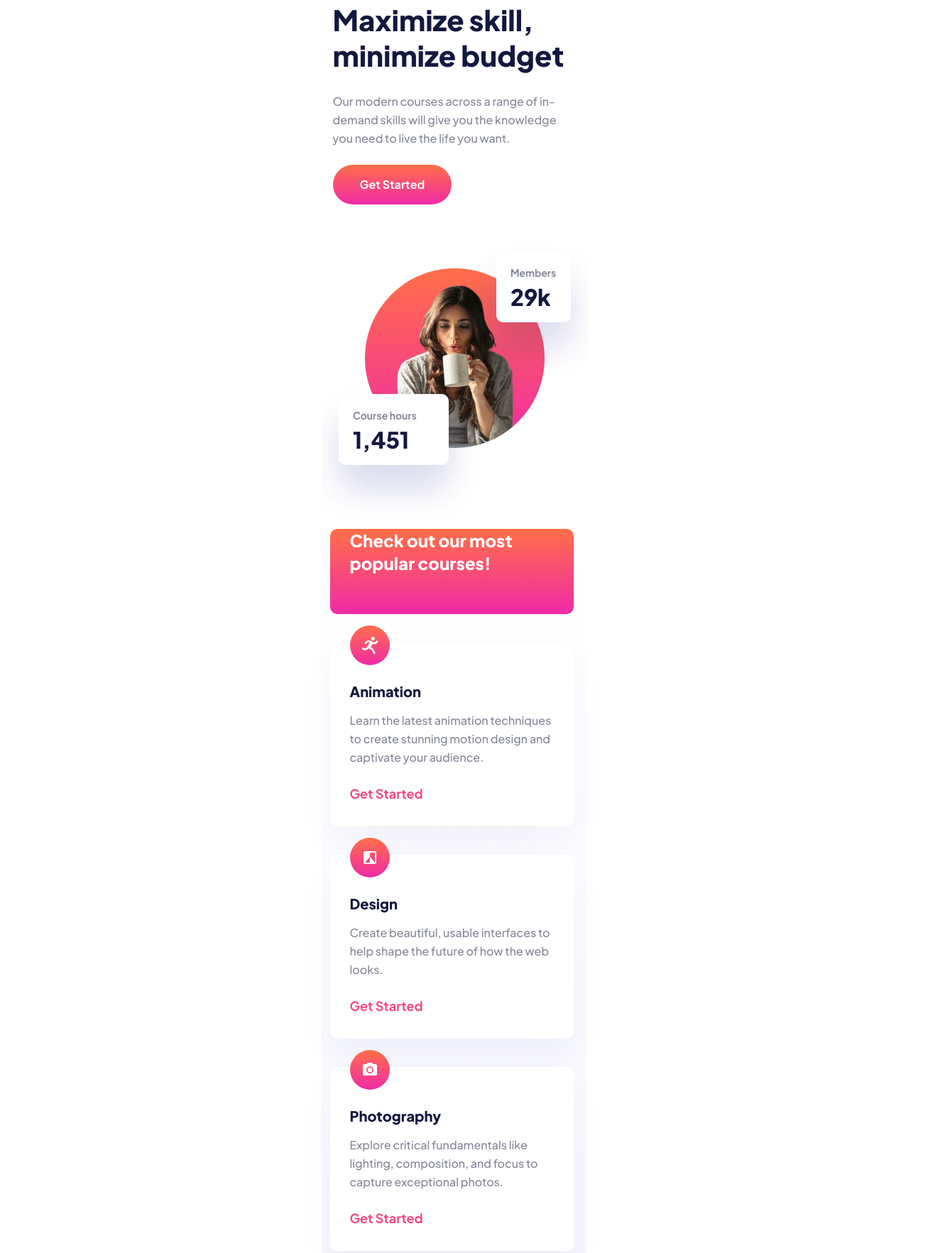
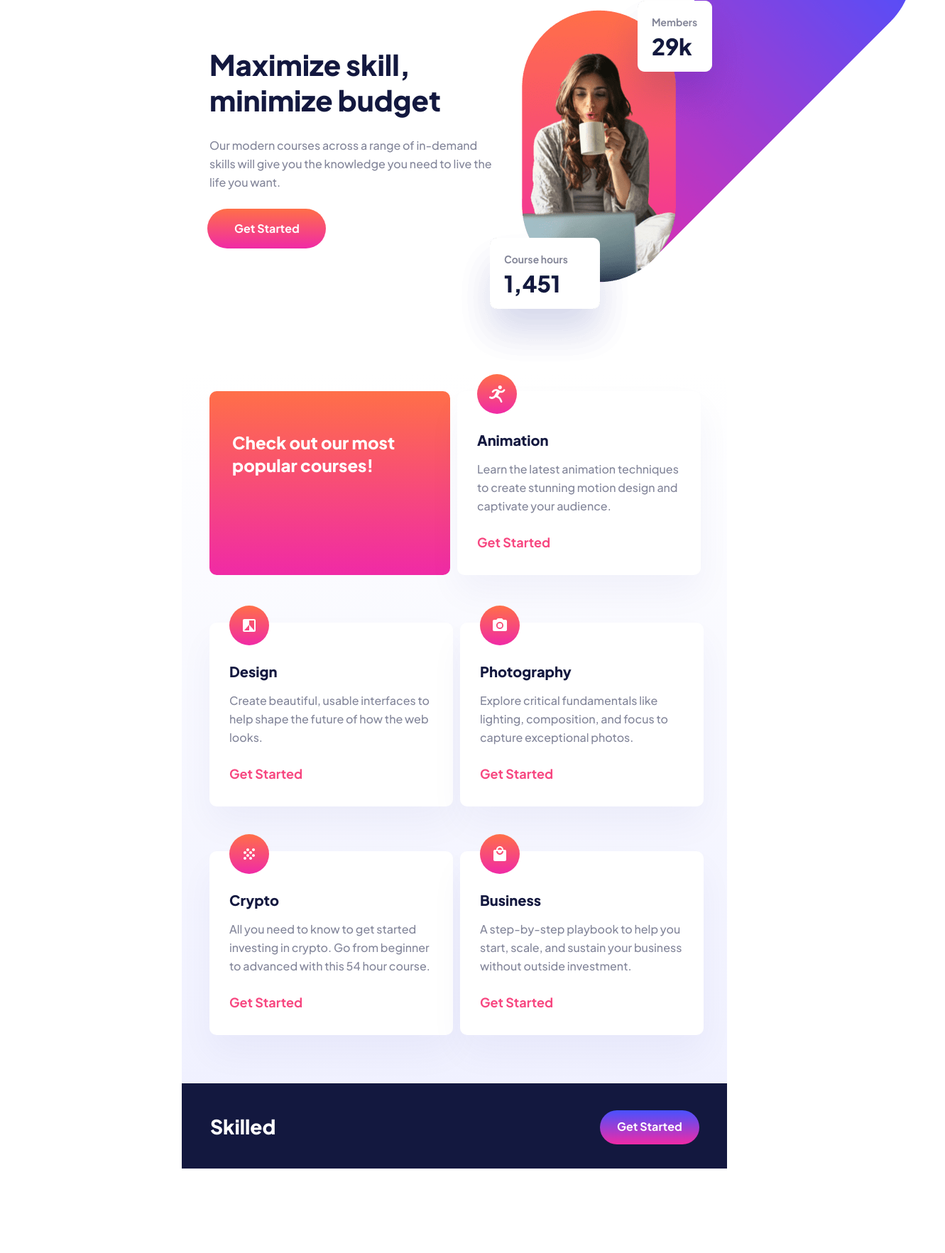
Before and after one commit to jfosu/skilled-elearning-landing-page, a plain HTML site: page starter-code/index.html in a window 1280 px wide. Shown: the part 107-1872 px from the top of the page at 71% size, 1331 px wide, since content can reach past the window. After the commit the page ends 1760 px from the top, so only its background shows below. Drawn offline with Linux system fonts and the light colour scheme.

Commit message:
tablet view

```diff
--- a/starter-code/index.html
+++ b/starter-code/index.html
@@ -25,6 +25,9 @@
       </div>
       <div class="mobileladyphoto">
         <img src="assets/image-hero-mobile.png" alt="">
+      </div>
+      <div class="tabletladyphoto">
+        <img src="assets/image-hero-tablet.png" alt="">
       </div>
       <div class="mobilelastlargecontainer">
         <div class="mobilecheckoutcontainer">
--- a/starter-code/style.css
+++ b/starter-code/style.css
@@ -16,6 +16,12 @@ a {
     text-decoration: none;
 }
 
+@media (max-width:767px) {
+    .tabletladyphoto {
+        display: none;
+    }
+};
+
 /* mobile main container */
 .mobilemaincontainer {
     height: 2615px;
@@ -27,6 +33,7 @@ a {
 
 }
 
+/* container for navbar and lady photo */
 .mobileskilleduppertext {
     height: 35px;
     width: 89px;
@@ -121,6 +128,7 @@ a {
 
 }
 
+/* container for all the grid */
 .mobilelastlargecontainer {
     height: 1695px;
     width: 373px;
@@ -134,9 +142,8 @@ a {
 .mobilecheckoutcontainer {
     height: 120px;
     width: 343px;
-    margin: 12px;
+    margin-left: 0px;
     margin-top: 0px;
-    border-radius: 0px;
     background: linear-gradient(180deg, #FF6F48 0%, #F02AA6 100%);
     border-radius: 10px;
 }
@@ -159,7 +166,7 @@ a {
     position: relative;
     height: 283px;
     width: 343px;
-    margin-left: 12px;
+    margin-left: 0px;
     margin-top: 16px;
 
 }
@@ -228,52 +235,6 @@ a {
 
 }
 
-.mobilefootercontainer {
-    height: 120px;
-    width: 375px;
-    background: #13183F;
-
-}
-
-.mobilelastpartskilledtext {
-    display: inline-block;
-    height: 35px;
-    width: 89px;
-    margin-left: 16px;
-    margin-top: 43px;
-    font-size: 28px;
-    font-weight: 800;
-    line-height: 35px;
-    letter-spacing: 0px;
-    text-align: left;
-    color: #FFFFFF;
-
-}
-
-.mobilelastgetstartedcontainer {
-    display: flex;
-    height: 48px;
-    width: 140px;
-    margin-left: 219px;
-    margin-top: -40px;
-    border-radius: 28px;
-    background: linear-gradient(180deg, #4851FF 0%, #F02AA6 100%);
-}
-
-.mobilegetstartedtext {
-    height: 28px;
-    width: 92px;
-    margin-left: 24px;
-    margin-top: 9px;
-    font-size: 16px;
-    font-weight: 700;
-    line-height: 28px;
-    letter-spacing: 0px;
-    text-align: left;
-    color: #FFFFFF;
-
-}
-
 .design {
     height: 25px;
     width: 68px;
@@ -326,3 +287,145 @@ a {
     color: #13183F;
 
 }
+
+/* footer container */
+.mobilefootercontainer {
+    height: 120px;
+    width: 375px;
+    background: #13183F;
+
+}
+
+.mobilelastpartskilledtext {
+    display: inline-block;
+    height: 35px;
+    width: 89px;
+    margin-left: 16px;
+    margin-top: 43px;
+    font-size: 28px;
+    font-weight: 800;
+    line-height: 35px;
+    letter-spacing: 0px;
+    text-align: left;
+    color: #FFFFFF;
+
+}
+
+.mobilelastgetstartedcontainer {
+    display: flex;
+    height: 48px;
+    width: 140px;
+    margin-left: 219px;
+    margin-top: -40px;
+    border-radius: 28px;
+    background: linear-gradient(180deg, #4851FF 0%, #F02AA6 100%);
+}
+
+.mobilegetstartedtext {
+    height: 28px;
+    width: 92px;
+    margin-left: 24px;
+    margin-top: 9px;
+    font-size: 16px;
+    font-weight: 700;
+    line-height: 28px;
+    letter-spacing: 0px;
+    text-align: left;
+    color: #FFFFFF;
+
+}
+
+@media (min-width:768px) {
+    .mobilemaincontainer {
+        height: 1760px;
+        width: 768px;
+        margin: 0 auto;
+        border-radius: 0px;
+    }
+    .mobileskilleduppertext {
+        margin-left: 39px;
+        margin-top: 31px;
+    }
+    .mobilegetstartedcontainer {
+        margin-left: 588px;
+        margin-top: -40px;
+    }
+    .mobilemaximizeskilltext {
+        height: 101px;
+        width: 326px;
+        margin-left: 39px;
+        margin-top: 99px;
+    }
+    .mobileourmoderntext {
+        width: 398px;
+        margin-left: 39px;
+        margin-top: 25px;
+    }
+    .mobileredgetstartedcontainer {
+        margin-left: 36px;
+        margin-top: 24px;
+    }
+    .mobileladyphoto {
+    display: none;
+    }
+    .tabletladyphoto {
+        margin-left: 380px;
+        margin-top: -550px;
+    }
+    .mobilelastlargecontainer {
+        display: flex;
+        flex-wrap: wrap;
+        gap: 10px;
+        height: 999px;
+        width: 768px;
+        margin-top: 0px;
+        padding-left: px;
+    }
+    /*.mobilecheckoutcontainer {
+        height: 259px;
+        width: 339px;
+        margin-left: 39px;
+        margin-top: 24px;
+    }*/
+    .mobilecheckouttext {
+        margin-left: 32px;
+        margin-top: 56px;
+    }
+    .mobilelastlargecontainer > *:first-child {
+        height: 259px;
+        width: 339px;
+        margin-left: 39px;
+        margin-top: 24px;
+    }
+    .mobilelastlargecontainer > *:nth-child(2) {
+        margin-right: 0px;
+        width: 340px;
+        margin-top: 0px;
+    }
+    .mobilelastlargecontainer > *:nth-child(3) {
+        margin-left: 39px;
+        margin-top: -35px;
+    }
+    .mobilelastlargecontainer > *:nth-child(4) {
+        margin-right: 0px;
+        margin-top: -35px;
+    }
+    .mobilelastlargecontainer > *:nth-child(5) {
+        margin-left: 39px;
+        margin-top: -40px;
+    }
+    .mobilelastlargecontainer > *:last-child {
+        margin-right: 0px;
+        margin-top: -40px;
+    }
+    .mobilefootercontainer {
+        width: 768px;
+    }
+    .mobilelastpartskilledtext {
+        margin-left: 40px;
+    }
+    .mobilelastgetstartedcontainer {
+        margin-top: -40px;
+        margin-left: 589px;
+    }
+};
```
